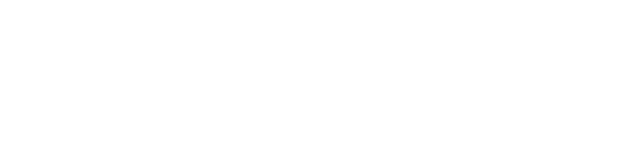
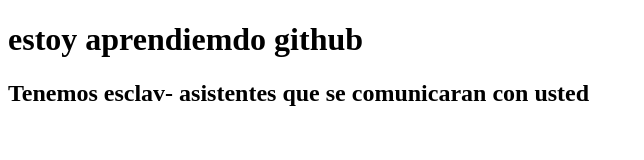
Before and after one commit to RandyYawar/PruebaGit, a plain HTML site: page index.html in a window 1280 px wide. Shown: the whole page, without its empty margins (0-644 px from the left). Drawn offline with Linux system fonts and the light colour scheme.

Commit message:
actulizacion 1

```diff
--- a/index.html
+++ b/index.html
@@ -6,6 +6,8 @@
     <title>Document</title>
 </head>
 <body>
+    <h1>estoy aprendiemdo github</h1>
+    <h2>Tenemos esclav- asistentes que se comunicaran con usted</h2>
 
 </body>
 </html>
--- a/main.js
+++ b/main.js
@@ -1 +1,3 @@
 alert ("hola mundo")
+
+console.log("Un esclavo corporativo se comunicara con usted")
```
